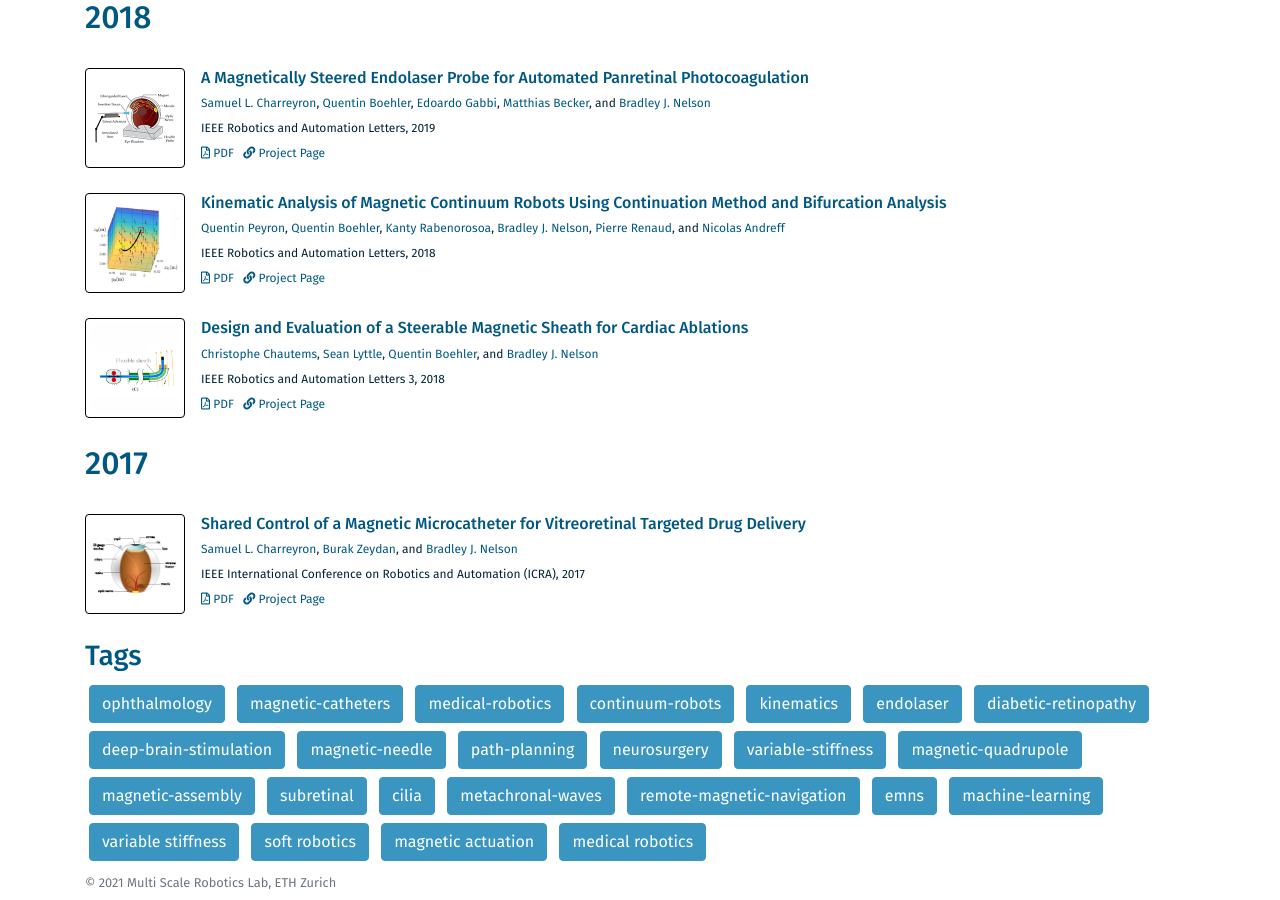
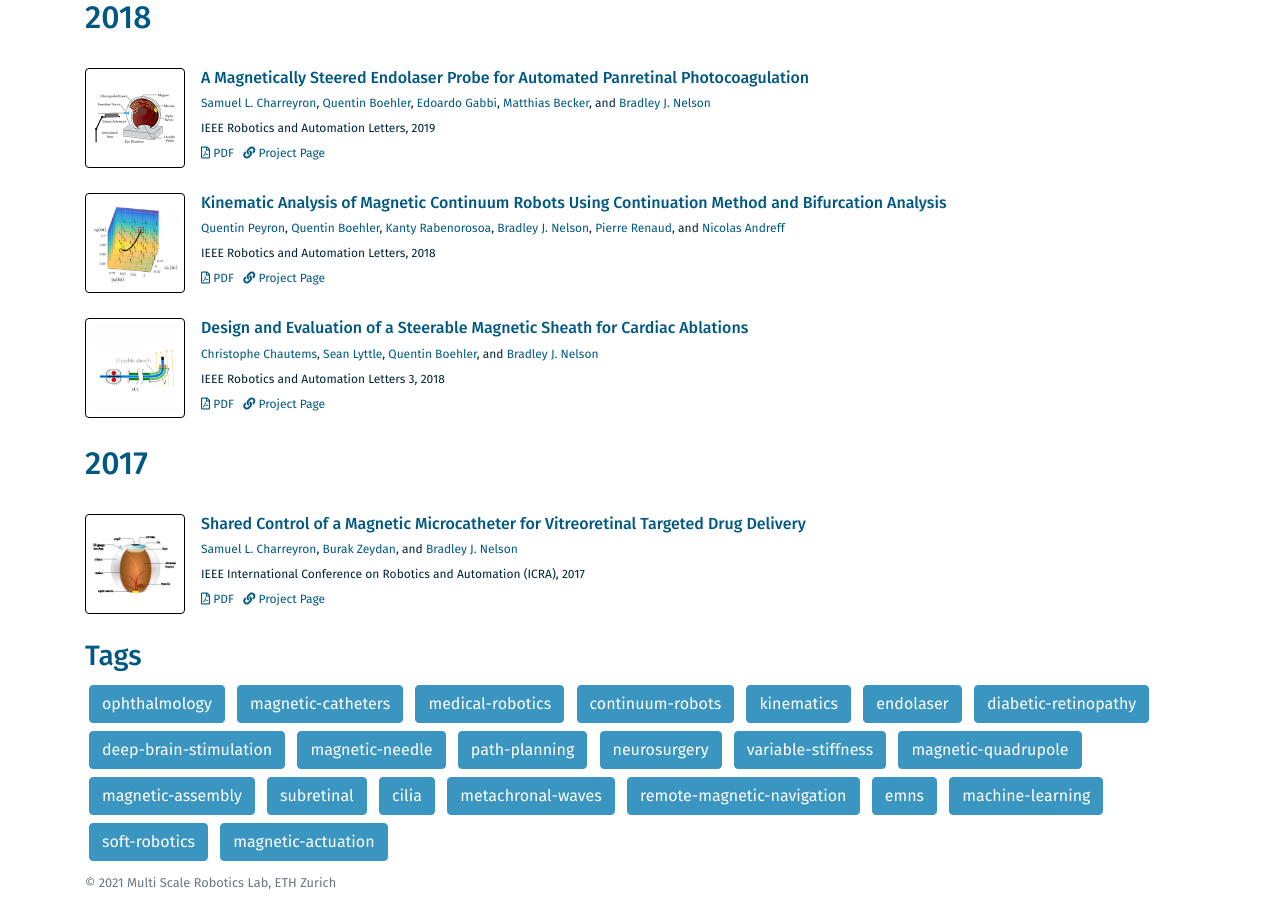
Before and after one commit to ethz-msrl/MSRL_Publications, a Jekyll site: the page built from index.markdown, in a window 1280 px wide and 900 px high, scrolled down 1377 px. Built offline with Jekyll 4.4.1, drawn with Linux system fonts in a browser that asks for light colours.

Commit message:
Add files via upload

```diff
--- a/_posts/2021-07-17-vs_JL.markdown
+++ b/_posts/2021-07-17-vs_JL.markdown
@@ -39,7 +39,7 @@ doi:  https://doi.org/10.1002/advs.202101290
 # pub a list of meaningful tags
 # use hyphens between words
 # use tags that are already listed on the site as much as possible
-tags: [ variable stiffness, soft robotics, magnetic actuation, medical robotics]
+tags: [ variable-stiffness, soft-robotics, magnetic-actuation, medical-robotics]
 categories: publication
 ---
 ## Abstract ##
```
